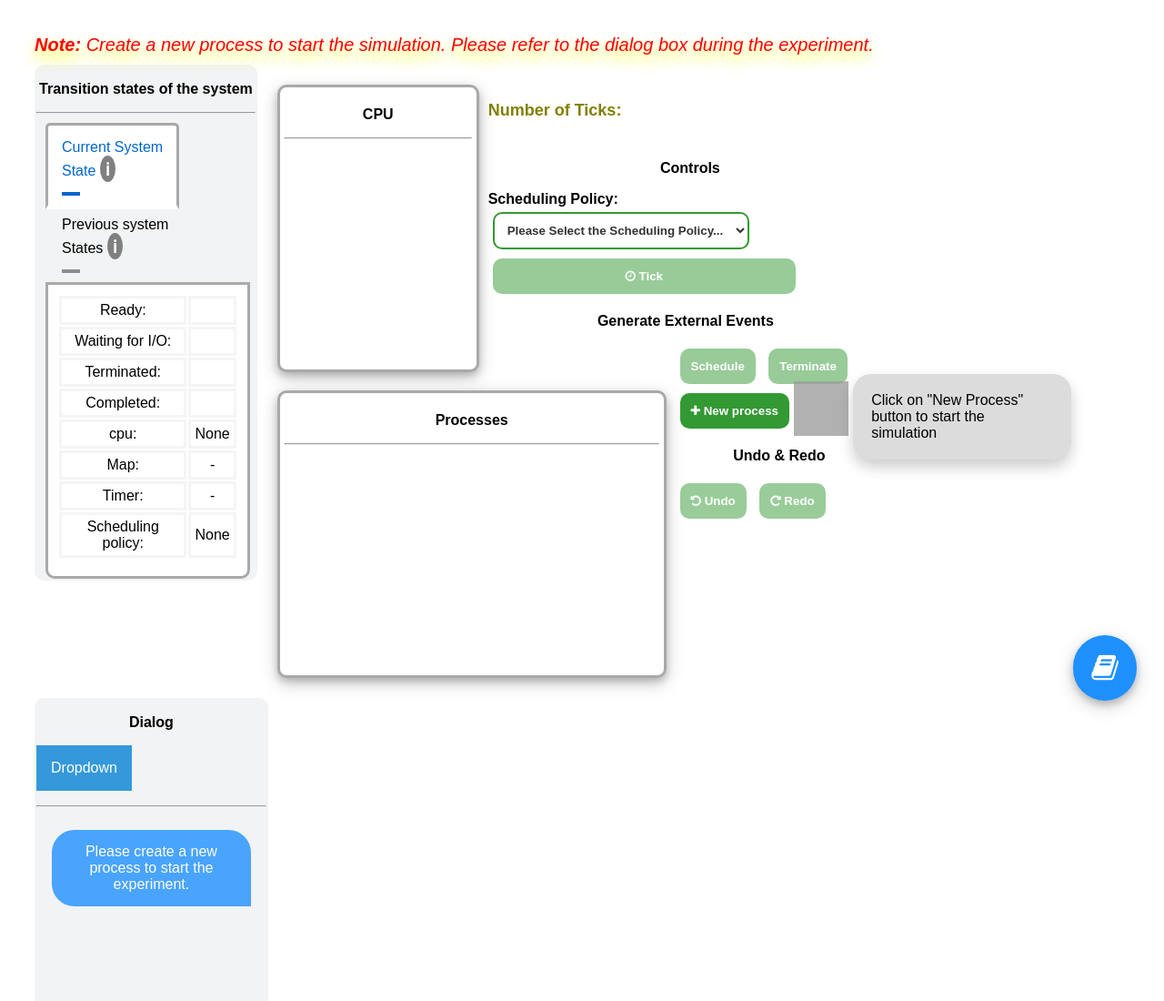
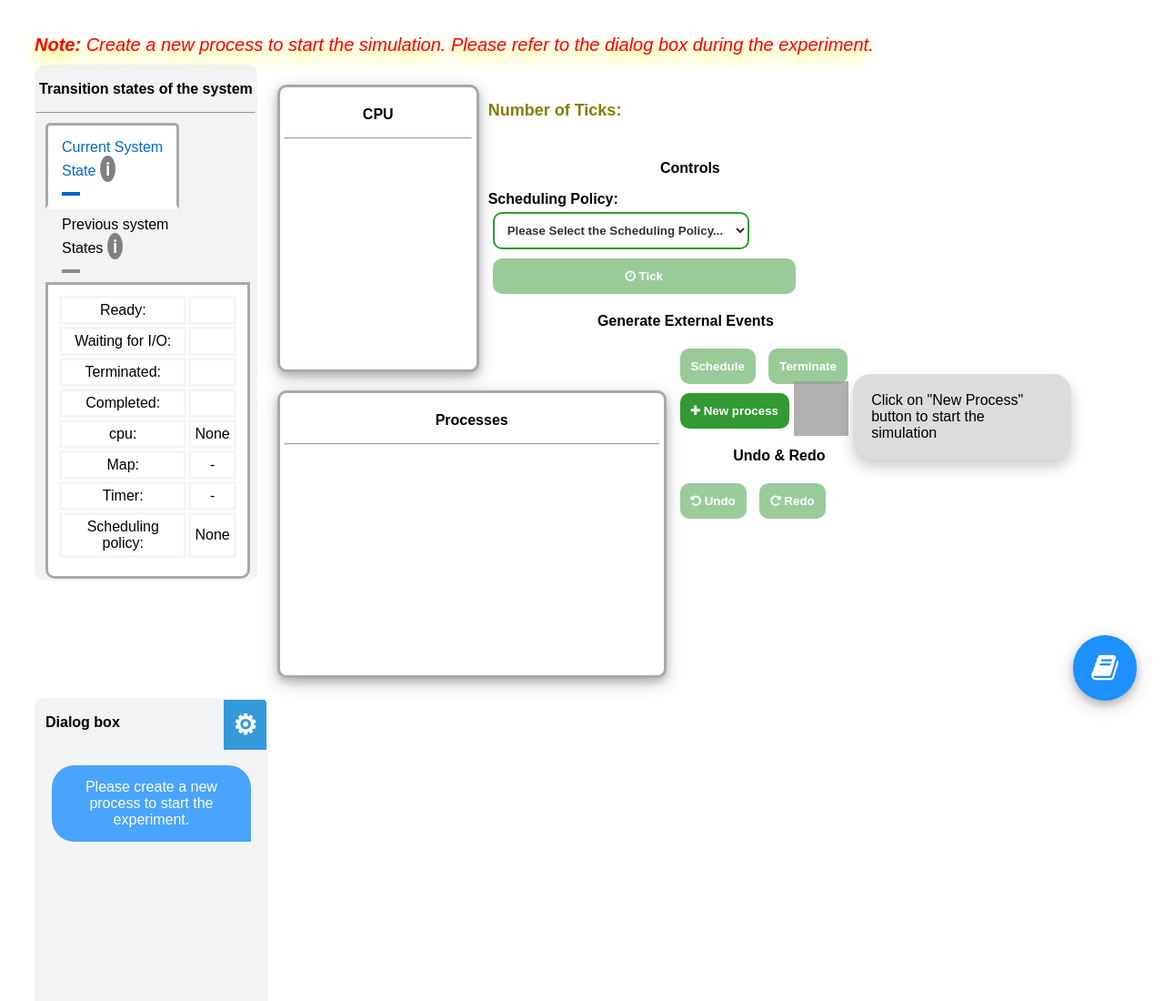
Before and after one commit to virtual-labs/exp-non-preemptive-scheduling-iiith, a plain HTML site: page experiment/simulation/index.html in a window 1280 px wide. Shown: the top 1100 px of the page at 91% size. Drawn offline with Linux system fonts and the light colour scheme; grey boxes are pictures that could not be loaded.

Commit message:
settings icon and options added

```diff
--- a/experiment/simulation/index.html
+++ b/experiment/simulation/index.html
@@ -205,16 +205,22 @@
 
         </div>
         <div id="msg-sec" class="dialog-box">
-            <p style="text-align: center; font-weight: bold;">Dialog<span style="float: inline-end;"><div class="s_dropdown">
-                <button onclick="dialog_settings()" class="s_dropbtn">Dropdown</button>
-                <div id="d_setting" class="s_dropdown-content">
-                  <a href="#home">Home</a>
-                  <a href="#about">About</a>
-                  <a href="#contact">Contact</a>
-                </div>
-              </div>
-                </span></p>
-            <hr>
+            <p style="text-align: center; font-weight: bold; float: inline-start; margin-left: 10px;">Dialog box
+                <span>
+                    <div class="s_dropdown">
+                        <button onclick="dialog_settings()" class="s_dropbtn">&#9881
+                        </button>
+                        <div id="d_setting" class="s_dropdown-content">
+                            <a href="#show_history"><i class="fa fa-eye" aria-hidden="true"></i>
+                                Show dialog history</a>
+                            <a href="#hide_history"><i class="fa fa-eye-slash" aria-hidden="true"></i>
+                                Hide dialog history</a>
+
+                        </div>
+                    </div>
+                </span>
+            </p>
+            <!-- <hr> -->
             <table id="dialog">
                 <tr>
                     <td class="msg">Please create a new process to start the experiment.
--- a/experiment/simulation/styles.css
+++ b/experiment/simulation/styles.css
@@ -6,9 +6,11 @@ body {
 
 .s_dropbtn {
   background-color: #3498DB;
+  /* border-radius: 100px; */
   color: white;
-  padding: 16px;
-  font-size: 16px;
+  padding: 10px;
+  font-weight: bolder;
+  font-size: 30px;
   border: none;
   cursor: pointer;
 }
@@ -19,14 +21,16 @@ body {
 
 .s_dropdown {
   position: relative;
-  display: inline-block;
+  float: inline-end;
 }
 
 .s_dropdown-content {
   display: none;
+  right: 0;
   position: absolute;
-  background-color: #f1f1f1;
-  min-width: 160px;
+  background-color: white;
+  border-radius: 10px;
+  min-width: 200px;
   overflow: auto;
   box-shadow: 0px 8px 16px 0px rgba(0,0,0,0.2);
   z-index: 1;
```
Also changed, not shown: experiment/simulation/js/main.js (+0 -11 lines).
